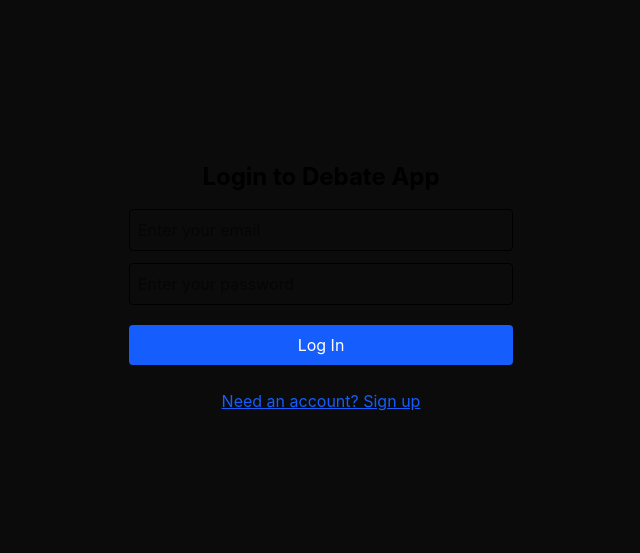
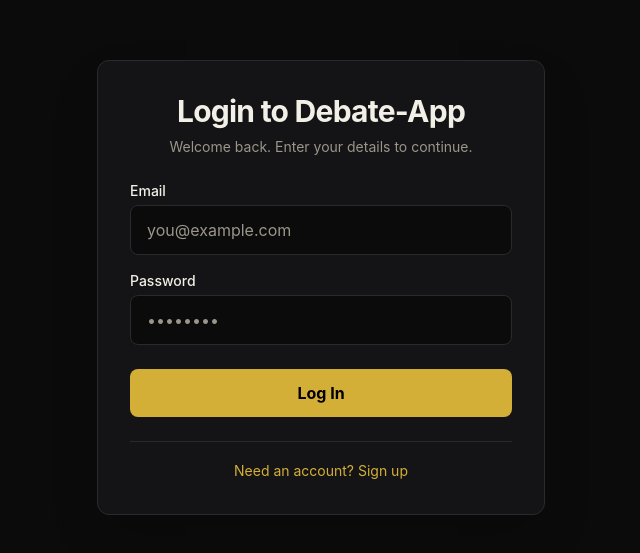
Before and after one commit to itachisama089-cmd/debate-app, a Next.js app: page /login in a window 1280 px wide. Shown: the part 113-666 px from the top of the page, without its empty margins (319-959 px from the left). Built offline with nearby package versions, Linux system fonts and the light colour scheme; no server answers.

Commit message:
style: fix login page theme colors

```diff
--- a/app/login/page.tsx
+++ b/app/login/page.tsx
@@ -1,85 +1,141 @@
-'use client'
+"use client";
 
-import { useState } from 'react'
-import { supabase } from '@/lib/supabase/client'
-import { useRouter } from 'next/navigation'
+import { useState } from "react";
+import { useRouter } from "next/navigation";
+import { createBrowserClient } from "@supabase/ssr";
 
 export default function LoginPage() {
-  const [email, setEmail] = useState('')
-  const [password, setPassword] = useState('')
-  const [message, setMessage] = useState('')
-  const [loading, setLoading] = useState(false)
-  const [isSignUp, setIsSignUp] = useState(false)
-  const router = useRouter()
+  const [isSignUp, setIsSignUp] = useState(false);
+  const [email, setEmail] = useState("");
+  const [password, setPassword] = useState("");
+  const [loading, setLoading] = useState(false);
+  const [message, setMessage] = useState("");
+  const router = useRouter();
+
+  // Initialize Supabase client
+  const supabase = createBrowserClient(
+    process.env.NEXT_PUBLIC_SUPABASE_URL!,
+    process.env.NEXT_PUBLIC_SUPABASE_ANON_KEY!
+  );
 
   const handleAuth = async (e: React.FormEvent) => {
-    e.preventDefault()
-    setLoading(true)
-    setMessage('')
+    e.preventDefault();
+    setLoading(true);
+    setMessage("");
 
+    try {
       if (isSignUp) {
-      const { error } = await supabase().auth.signUp({ email, password })
-      if (error) {
-        setMessage(`Error: ${error.message}`)
+        const { error } = await supabase.auth.signUp({
+          email,
+          password,
+        });
+        if (error) throw error;
+        setMessage("Check your email for the confirmation link!");
       } else {
-        setMessage('Account created! You can now log in.')
-        setIsSignUp(false)
+        const { error } = await supabase.auth.signInWithPassword({
+          email,
+          password,
+        });
+        if (error) throw error;
+
+        // Redirect to dashboard on success
+        router.push("/dashboard");
+        router.refresh();
       }
-    } else {
-      const { error } = await supabase().auth.signInWithPassword({ email, password })
-      if (error) {
-        setMessage(`Error: ${error.message}`)
-      } else {
-        router.push('/dashboard')
+    } catch (error: any) {
+      setMessage(error.message || "An error occurred during authentication.");
+    } finally {
+      setLoading(false);
     }
-    }
-    setLoading(false)
-  }
+  };
 
   return (
-    <div className="flex flex-col items-center justify-center min-h-screen p-4 text-black">
-      <h1 className="text-2xl font-bold mb-4">
-        {isSignUp ? 'Create an Account' : 'Login to Debate App'}
+    <div className="min-h-screen flex items-center justify-center bg-bg text-text p-4">
+      <div className="w-full max-w-md p-8 space-y-6 bg-surface border border-border rounded-xl shadow-2xl">
+
+        {/* Header */}
+        <div className="text-center">
+          <h1 className="text-3xl font-bold tracking-tight">
+            {isSignUp ? "Create an Account" : "Login to Debate-App"}
           </h1>
+          <p className="text-sm text-text-muted mt-2">
+            {isSignUp
+              ? "Join the debate and make your voice heard."
+              : "Welcome back. Enter your details to continue."}
+          </p>
+        </div>
 
-      <form onSubmit={handleAuth} className="flex flex-col gap-3 w-full max-w-sm">
+        {/* Error / Success Message */}
+        {message && (
+          <div
+            className={`p-3 rounded text-sm text-center border ${
+              message.includes("Check your email")
+                ? "bg-green-900/30 border-green-700 text-green-200"
+                : "bg-red-900/30 border-red-700 text-red-200"
+            }`}
+          >
+            {message}
+          </div>
+        )}
+
+        {/* Auth Form */}
+        <form onSubmit={handleAuth} className="space-y-4">
+          <div>
+            <label className="block text-sm font-medium mb-1" htmlFor="email">
+              Email
+            </label>
             <input
+              id="email"
               type="email"
-          placeholder="Enter your email"
               value={email}
               onChange={(e) => setEmail(e.target.value)}
-          className="border p-2 rounded text-black w-full"
+              placeholder="you@example.com"
               required
+              className="w-full px-4 py-3 bg-bg border border-border rounded-lg text-text placeholder-text-muted focus:outline-none focus:border-gold focus:ring-1 focus:ring-gold transition-colors"
             />
+          </div>
+
+          <div>
+            <label className="block text-sm font-medium mb-1" htmlFor="password">
+              Password
+            </label>
             <input
+              id="password"
               type="password"
-          placeholder="Enter your password"
               value={password}
               onChange={(e) => setPassword(e.target.value)}
-          className="border p-2 rounded text-black w-full"
+              placeholder="••••••••"
               required
+              className="w-full px-4 py-3 bg-bg border border-border rounded-lg text-text placeholder-text-muted focus:outline-none focus:border-gold focus:ring-1 focus:ring-gold transition-colors"
             />
+          </div>
+
           <button
             type="submit"
             disabled={loading}
-          className="bg-blue-600 text-white p-2 rounded disabled:opacity-50 w-full mt-2"
+            className="w-full bg-gold text-black font-bold py-3 rounded-lg hover:opacity-90 transition-opacity disabled:opacity-50 disabled:cursor-not-allowed mt-2"
           >
-          {loading ? 'Processing...' : isSignUp ? 'Sign Up' : 'Log In'}
+            {loading ? "Processing..." : isSignUp ? "Sign Up" : "Log In"}
           </button>
         </form>
 
-      {message && <p className="mt-4 text-red-600 font-bold">{message}</p>}
-
+        {/* Toggle Login/Signup */}
+        <div className="text-center pt-4 border-t border-border">
           <button
             type="button"
             onClick={() => {
-          console.log("Toggling sign up mode!");
               setIsSignUp(!isSignUp);
+              setMessage("");
             }}
-        className="mt-6 text-blue-600 underline"
+            className="text-sm text-gold hover:underline"
           >
-        {isSignUp ? 'Already have an account? Log in' : 'Need an account? Sign up'}
+            {isSignUp
+              ? "Already have an account? Log in"
+              : "Need an account? Sign up"}
           </button>
         </div>
-  )
+
+      </div>
+    </div>
+  );
 }
--- a/next.config.ts
+++ b/next.config.ts
@@ -1,16 +1,9 @@
 import type { NextConfig } from "next";
 
 const nextConfig: NextConfig = {
-  // 1. Your previous cache settings
-  cacheComponents: true,
-  partialPrefetching: true,
-
-  // 2. The new ESLint bypass we just added
   eslint: {
     ignoreDuringBuilds: true,
   },
-
-  // Keep any other configurations you had here (like your turbopack/tailwind loaders if they were at the top)
 };
 
 export default nextConfig;
--- a/package.json
+++ b/package.json
@@ -19,7 +19,7 @@
     "zod": "^4.6.7"
   },
   "devDependencies": {
-    "@tailwindcss/turbopack": "4.3.3",
+    "@tailwindcss/postcss": "^4.3.5",
     "@types/node": "^20",
     "@types/react": "^19",
     "@types/react-dom": "^19",
--- /dev/null
+++ b/postcss.config.mjs
@@ -0,0 +1,6 @@
+const config = {
+    plugins: {
+      "@tailwindcss/postcss": {},
+    },
+  };
+  export default config;
```
Also changed, not shown: 1 other file (tests, documents, lock files or other folders). Lines whose indentation alone changed are shown as unchanged.
